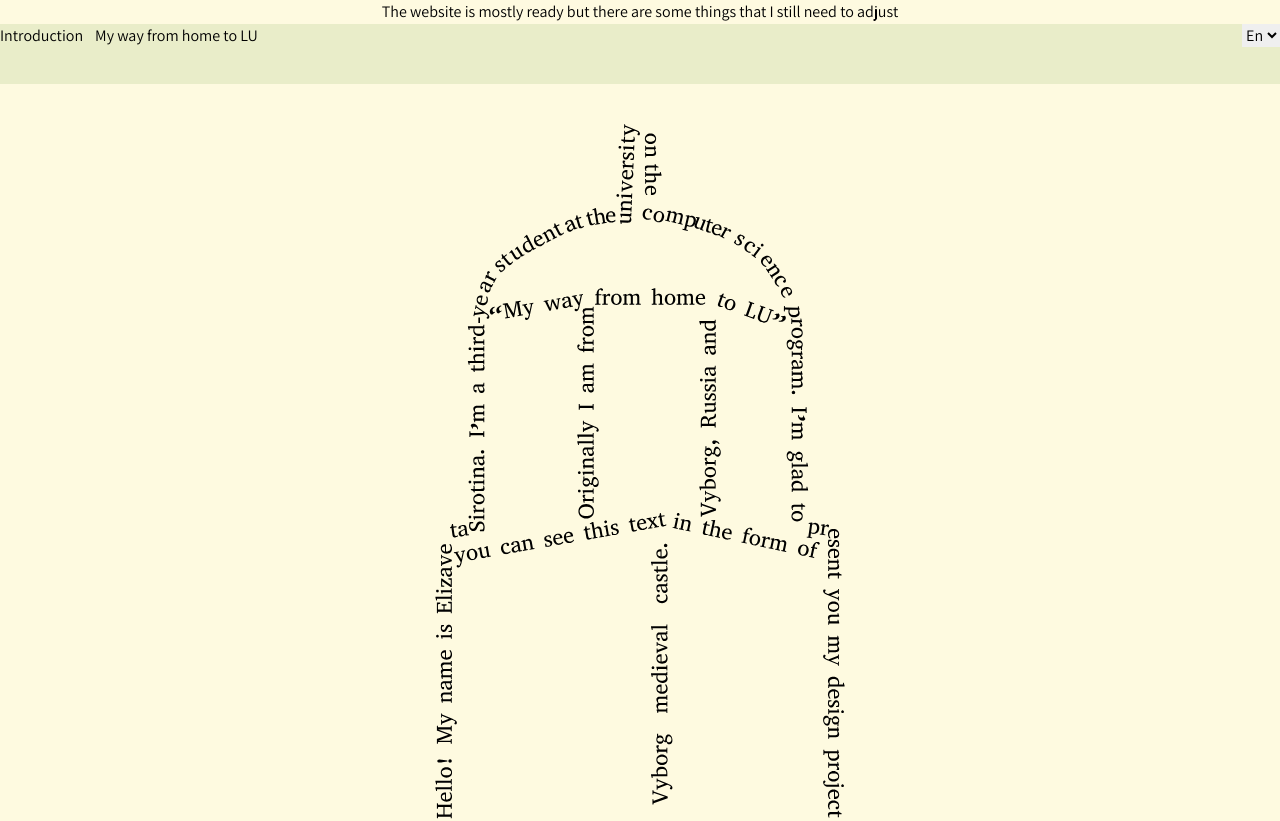
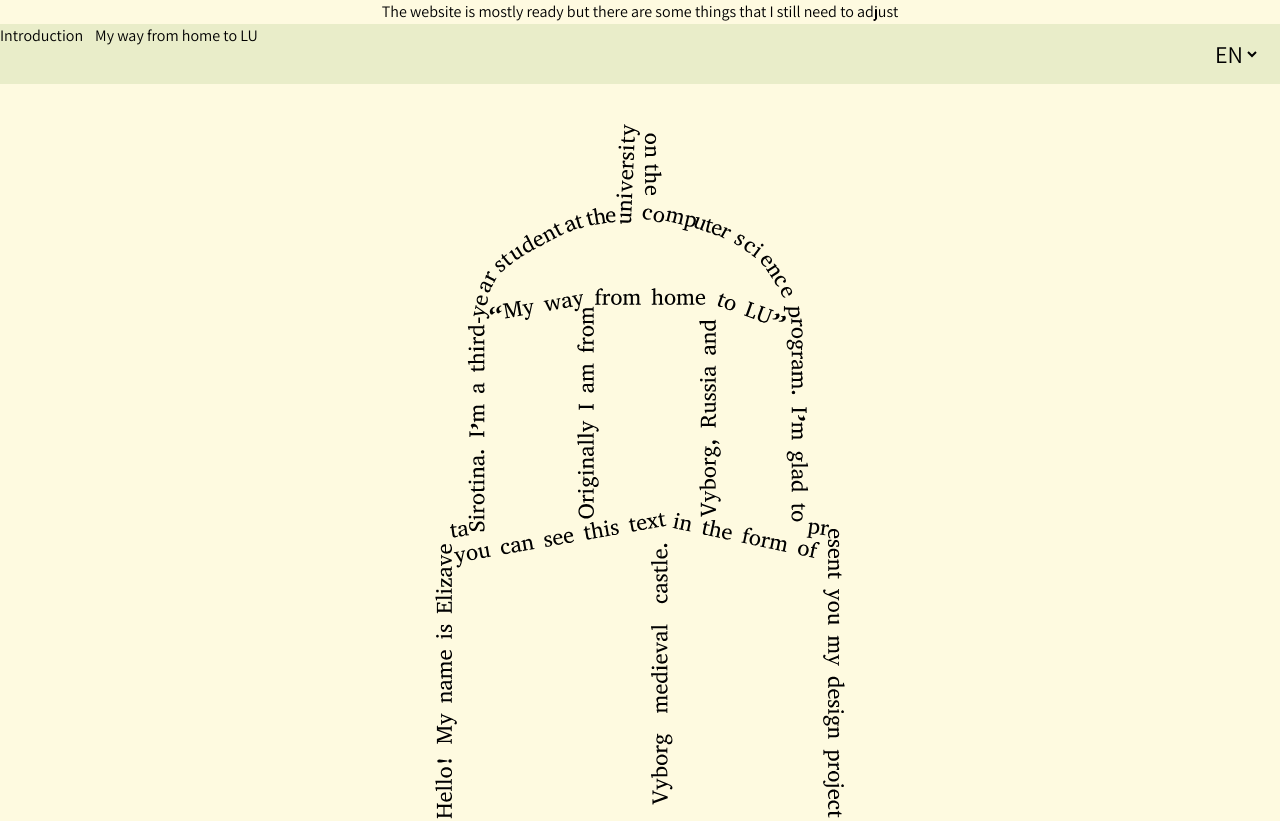
Before and after one commit to liskasi/my-way-from-home-to-lu, a React (Create React App) app: page / in a window 1280 px wide. Shown: the top 821 px of the page. Built offline with nearby package versions, Linux system fonts and the light colour scheme.

Commit message:
styling for lang switcher

```diff
--- a/src/components/LanguageSwitcher/LanguageSwitcher.jsx
+++ b/src/components/LanguageSwitcher/LanguageSwitcher.jsx
@@ -8,9 +8,9 @@ function LanguageSwitcher({ language, setLanguage }) {
 
   return (
     <div className={classes.root}>
-      <select value={language} onChange={handleChange}>
-        <option value="ru">Ru</option>
-        <option value="en">En</option>
+      <select className={classes.select} value={language} onChange={handleChange}>
+        <option className={classes.option} value="ru">Ru</option>
+        <option className={classes.option} value="en">En</option>
       </select>
     </div>
   );
--- a/src/components/LanguageSwitcher/LanguageSwitcher.module.css
+++ b/src/components/LanguageSwitcher/LanguageSwitcher.module.css
@@ -1,3 +1,14 @@
 .root {
+    padding-right: 20px;
+    align-self: center;
+}
 
+.select {
+    background: none;
+    font-size: 24px;
+    text-transform: uppercase;
 }
+
+.option {
+    font-size: 20px;
+}
```
